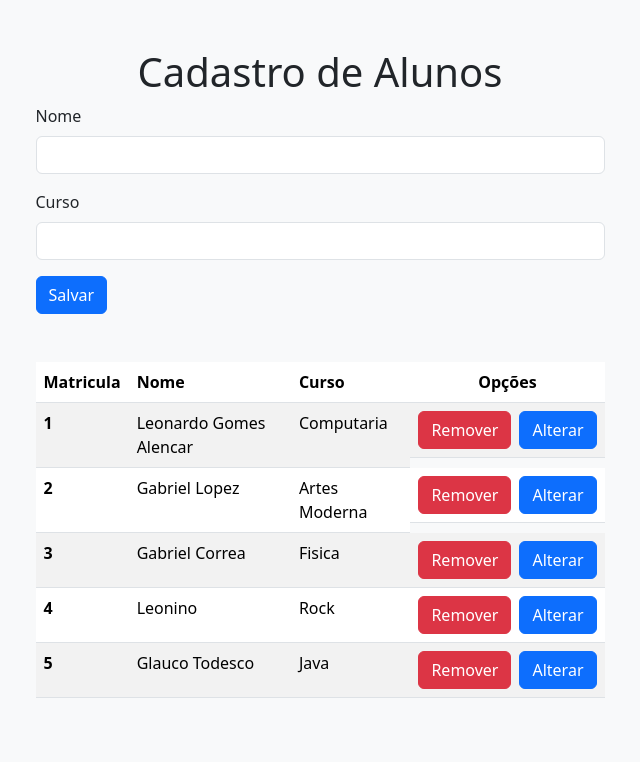
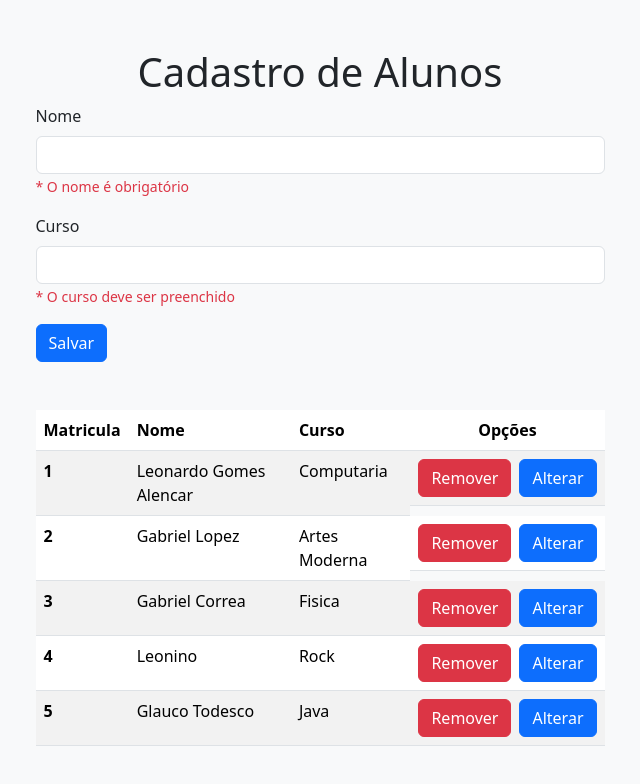
Before and after one commit to Rodrigokaki/Fatec-ngBootStrap, an Angular app: page / in a window 1280 px wide. Shown: the top 784 px of the page, without its empty margins (320-960 px from the left). Built offline with nearby package versions, Linux system fonts and the light colour scheme; data requests are answered from the project's data file.

Commit message:
Mensagens de erro para a validação do usuario

```diff
--- a/src/app/students/students.component.html
+++ b/src/app/students/students.component.html
@@ -13,7 +13,14 @@
               id="nome"
               formControlName="name"
             />
+            <small class="text-danger" *ngIf="name.hasError('minlength')">
+               * O nome deve ter no mínimo 3 caracteres
+            </small>
+            <small class="text-danger" *ngIf="name.hasError('required')">
+                * O nome é obrigatório
+            </small>
           </div>
+
           <div class="mb-3">
             <label for="curso" class="form-label">Curso</label>
             <input
@@ -22,6 +29,9 @@
               id="curso"
               formControlName="course"
             />
+            <small class="text-danger" *ngIf="course.hasError('required')">
+               * O curso deve ser preenchido
+              </small>
           </div>
           <button type="submit" class="btn btn-primary" (click)="save()">Salvar</button>
         </form>
--- a/src/app/students/students.component.ts
+++ b/src/app/students/students.component.ts
@@ -65,4 +65,13 @@ export class StudentsComponent implements OnInit {
     this.formGroupStudent.setValue(student);
     this.isEditing = true;
   }
+
+  get name(): any {
+    return this.formGroupStudent.get("name");
+  }
+
+  get course(): any {
+    return this.formGroupStudent.get("course");
+  }
+
 }
```
